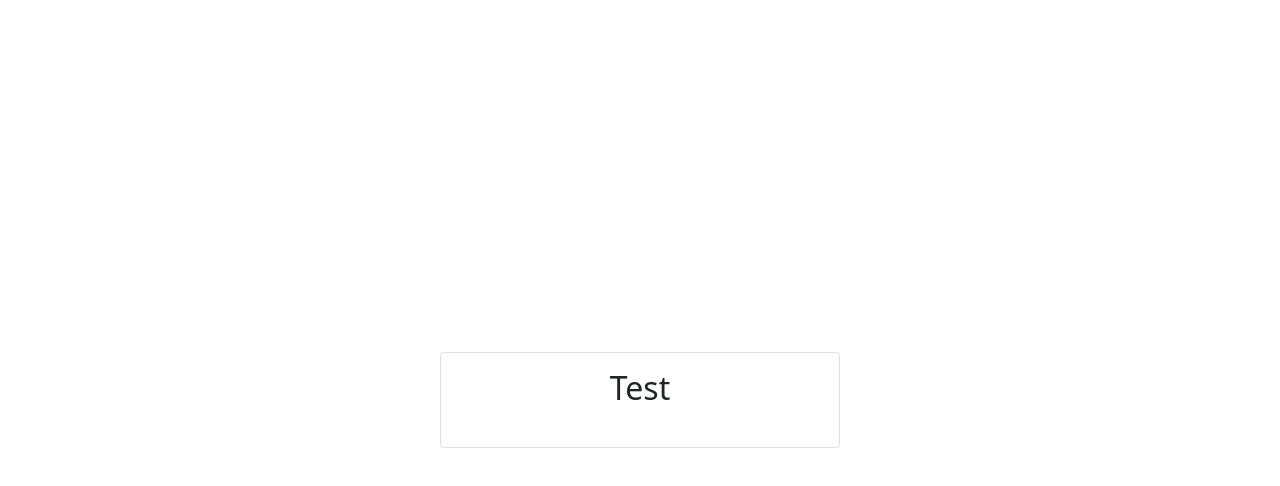
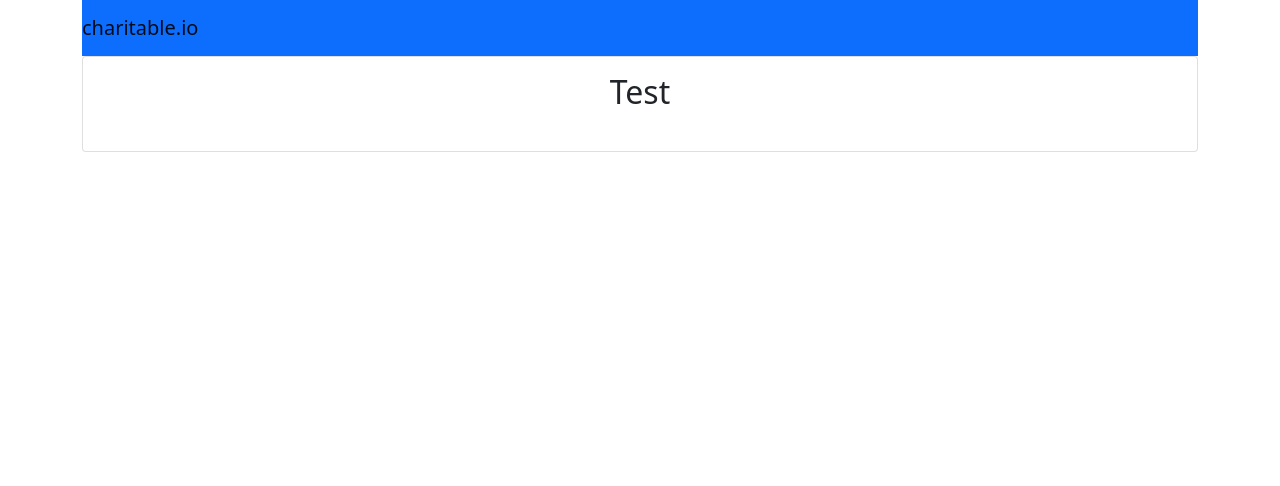
Before and after one commit to rolandsaav/HackGwinnett, a React (Create React App) app in the folder frontend/: page / in a window 1280 px wide. Shown: the top 486 px of the page. Built offline with nearby package versions, Linux system fonts and the light colour scheme.

Commit message:
firebase and navbar

```diff
--- a/frontend/src/components/App.js
+++ b/frontend/src/components/App.js
@@ -2,13 +2,15 @@ import React from "react";
 import Test from "./Test";
 import { BrowserRouter as Router, Switch, Route } from "react-router-dom"
 import {Container} from "react-bootstrap"
+import Navigator from "./Navigator";
 
 function App() {
   return (
     <Router>
-      <Container className="d-flex align-items-center justify-content-center"
+      <Container className="d-flex justify-content-center"
       style={{ minHeight: "100vh" }}>
-        <div className="w-100" style={{ maxWidth: "400px" }}>
+        <div className="w-100">
+          <Navigator/>
           <Test/>
         </div>
       </Container>
--- /dev/null
+++ b/frontend/src/components/Navigator.js
@@ -0,0 +1,10 @@
+import React from 'react'
+import {Navbar} from 'react-bootstrap'
+
+export default function Navigator() {
+    return (
+        <Navbar bg="primary" variant="light">
+            <Navbar.Brand>charitable.io</Navbar.Brand>
+        </Navbar>
+    )
+}
```
Also changed, not shown: frontend/src/firebase.js (+18 -0 lines).
